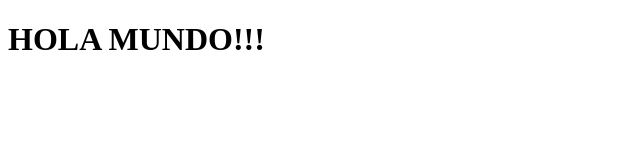
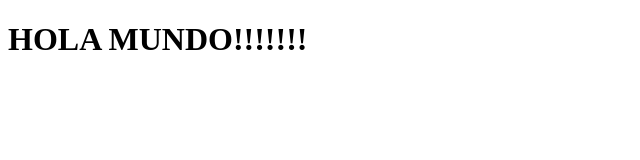
Before and after one commit to Yoru-cyber/proyectoAPI, a plain HTML site: page index.html in a window 1280 px wide. Shown: the full height of the page, 0-640 px from the left. Drawn offline with Linux system fonts and the light colour scheme.

Commit message:
prueba de la rama testing

```diff
--- a/index.html
+++ b/index.html
@@ -7,7 +7,7 @@
 </head>
 <body>
 
-    <h1>HOLA MUNDO!!!</h1>
+    <h1>HOLA MUNDO!!!!!!!</h1>
 
 
 </body>
```
